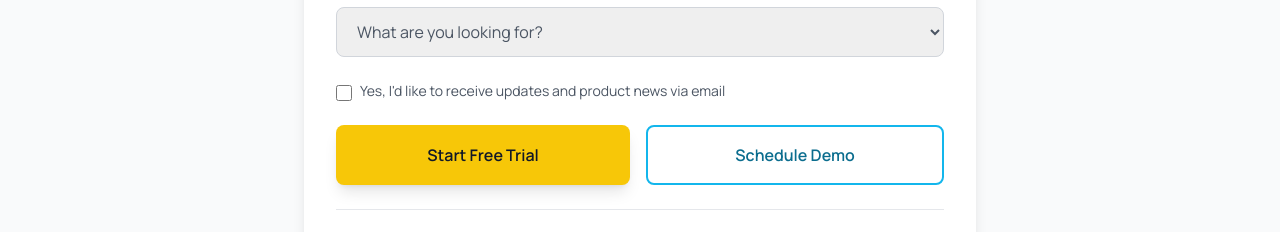
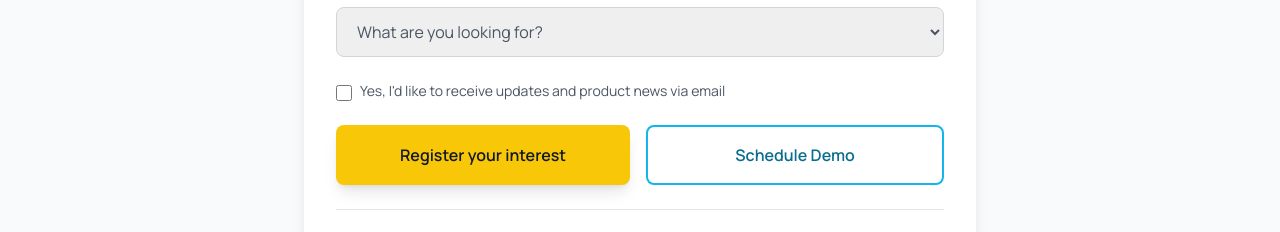
Before and after one commit to merchantools/apilets-website, a Next.js app: page /data-integration in a window 1280 px wide. Shown: the part 5843-6075 px from the top of the page. Built offline with nearby package versions, Linux system fonts and the light colour scheme; no server answers.

Commit message:
changes for data integratio form.

```diff
--- a/src/app/data-integration/page.tsx
+++ b/src/app/data-integration/page.tsx
@@ -896,7 +896,7 @@ export default function DataIntegration() {
                     disabled={isSubmitting}
                     className="flex-1 px-8 py-4 bg-primary-500 text-gray-900 rounded-lg font-semibold hover:bg-primary-600 transition-colors shadow-lg disabled:opacity-50 disabled:cursor-not-allowed"
                   >
-                    {isSubmitting ? 'Submitting...' : 'Start Free Trial'}
+                    {isSubmitting ? 'Submitting...' : 'Register your interest'}
                   </button>
                   <Link
                     href="/contact"
```
